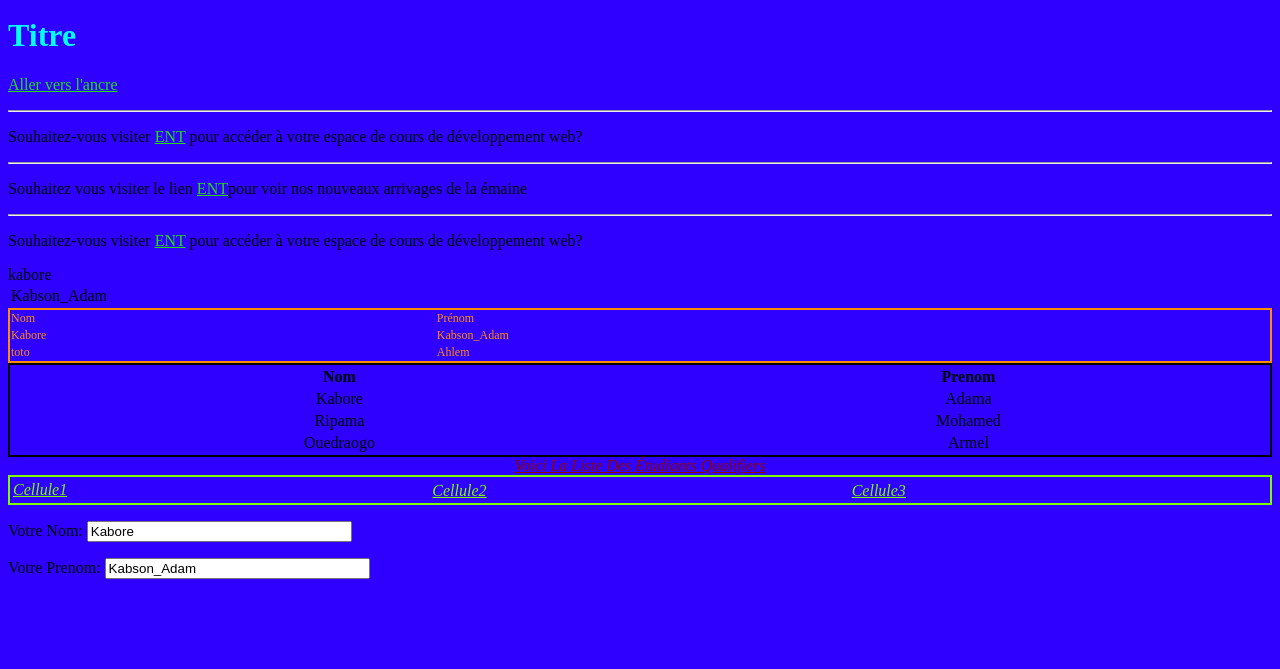
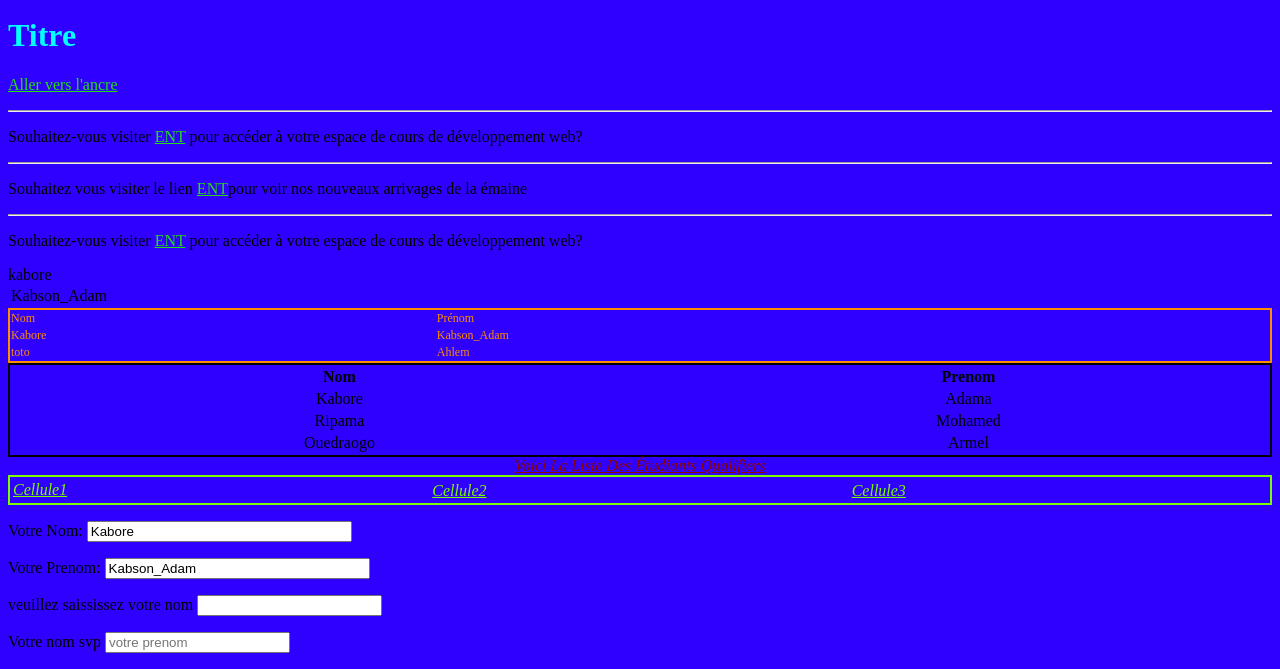
Before and after one commit to KabsonAdam/demogithub, a plain HTML site: page index.html in a window 1280 px wide. Shown: the part 1989-2658 px from the top of the page. Before the commit the page ends 2584 px from the top, so only its background shows below. Drawn offline with Linux system fonts and the light colour scheme.

Commit message:
update index.html

```diff
--- a/index.html
+++ b/index.html
@@ -225,6 +225,12 @@
         <p>Votre Prenom: <input type="text" name="Prenom" size="30"
         maxlength="20" value="Kabson_Adam"/></p>
         </form>
+        <label for="pseudo">veuillez saississez votre nom</label>
+            <input type="text" id="pseudo">
+
+        <p> <label for="prenom">Votre nom svp</label>
+            <input type="text" id ="prenom" name="prenom" placeholder ="votre prenom">
+        </p>
 
 
 </body>
```
